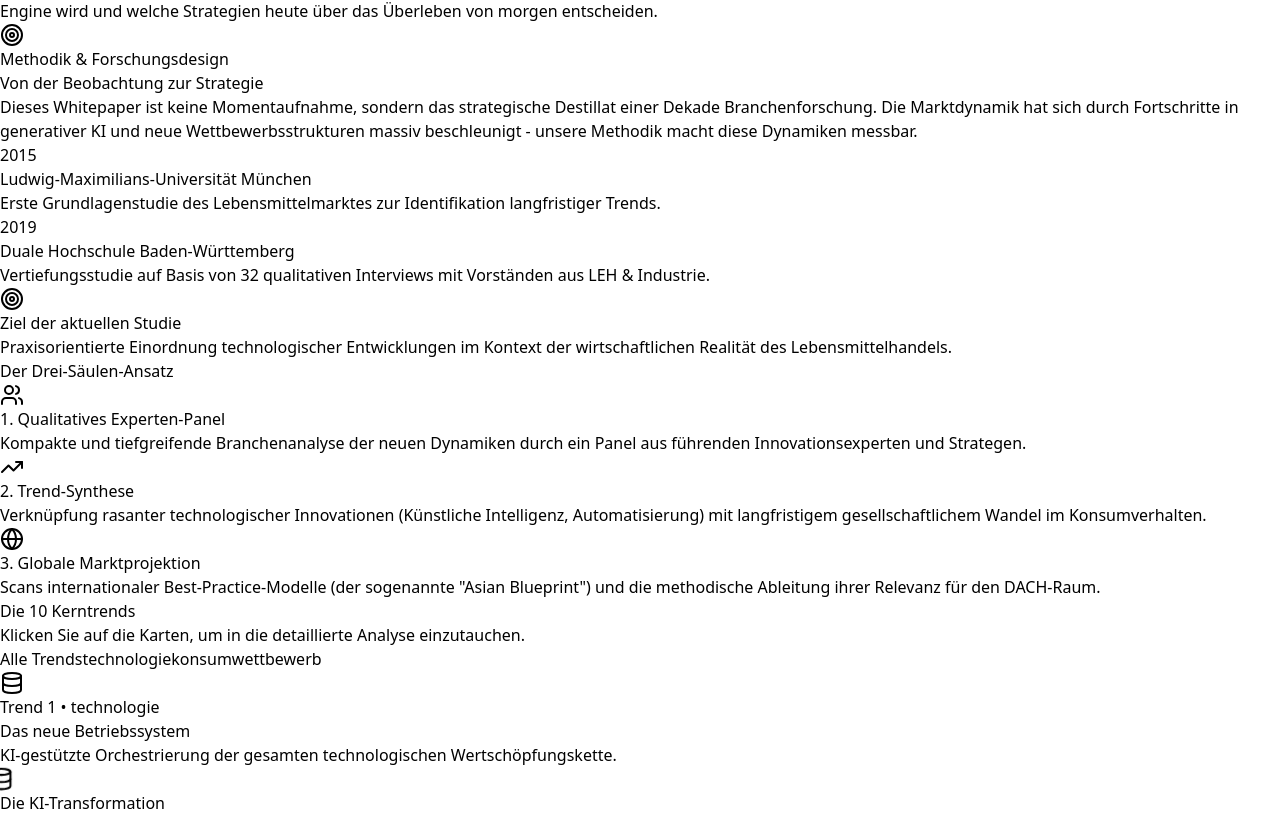
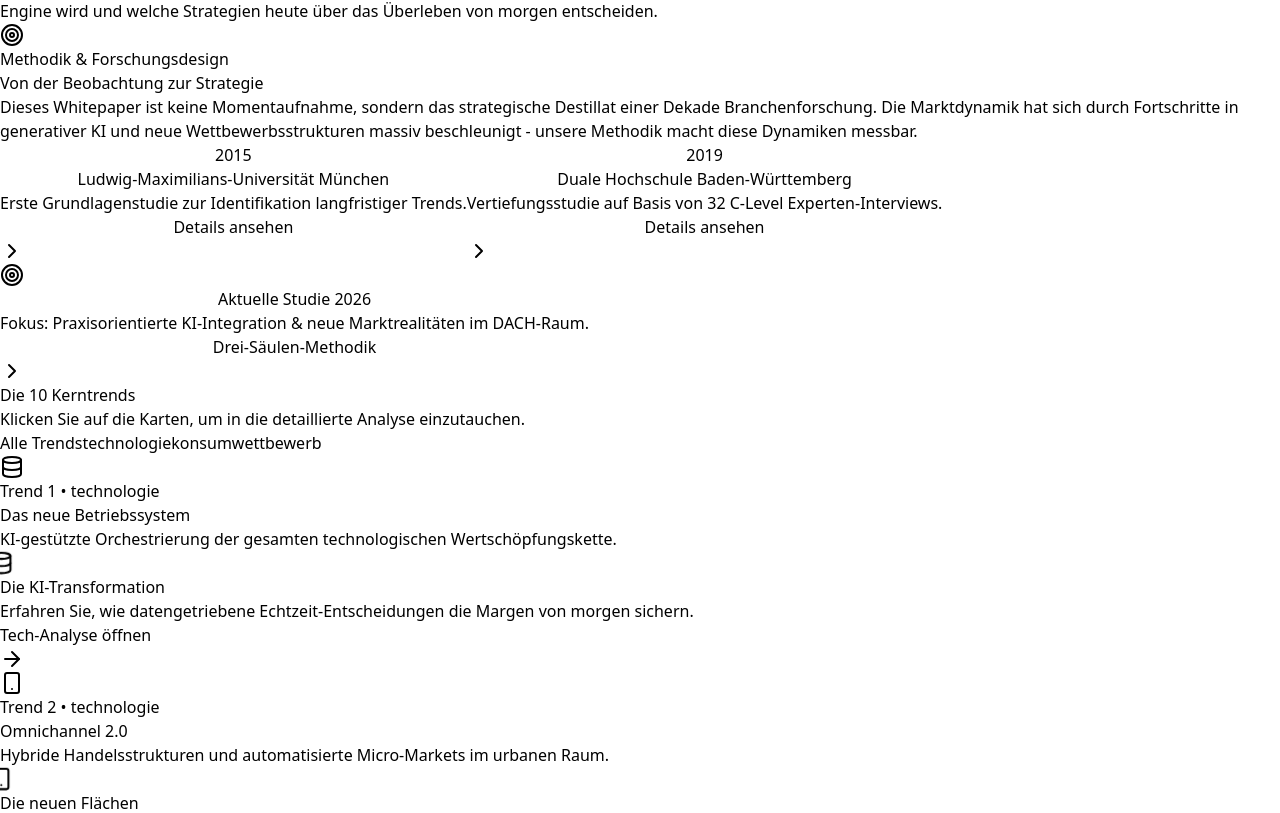
Before and after one commit to strategiepilot/trends2030-app, a React (Vite) app: page / in a window 1280 px wide. Shown: the part 567-1380 px from the top of the page. Built offline with nearby package versions, Linux system fonts and the light colour scheme.

Commit message:
feat: restructure methodology into interactive study modals

```diff
--- a/src/App.jsx
+++ b/src/App.jsx
@@ -24,6 +24,7 @@ import {
 export default function App() {
   const [activeTab, setActiveTab] = useState('all');
   const [selectedTrend, setSelectedTrend] = useState(null);
+  const [selectedStudy, setSelectedStudy] = useState(null);
   const [searchQuery, setSearchQuery] = useState('');
   const [isDownloadModalOpen, setIsDownloadModalOpen] = useState(false);
   const [modalType, setModalType] = useState('download'); // 'download' or 'appointment'
@@ -387,81 +388,49 @@ export default function App() {
                 </p>
               </div>
 
-              {/* Historische Timeline (Horizontal) */}
+              {/* Historische Timeline (Horizontal) - Jetzt klickbar */}
               <div className="grid grid-cols-1 lg:grid-cols-3 gap-6 w-full">
-                <div className="flex flex-col items-center text-center p-8 bg-white/50 backdrop-blur-md rounded-[32px] border border-white shadow-sm hover:shadow-md hover:-translate-y-1 transition-transform">
-                  <div className="w-16 h-16 rounded-2xl bg-gradient-to-br from-blue-500 to-indigo-600 flex items-center justify-center text-white font-extrabold shadow-lg shadow-blue-500/20 text-xl mb-6">
+                <button
+                  onClick={() => setSelectedStudy('2015')}
+                  className="group flex flex-col items-center text-center p-8 bg-white/50 backdrop-blur-md rounded-[32px] border border-white shadow-sm hover:shadow-xl hover:-translate-y-2 transition-all duration-300"
+                >
+                  <div className="w-16 h-16 rounded-2xl bg-gradient-to-br from-blue-500 to-indigo-600 flex items-center justify-center text-white font-extrabold shadow-lg shadow-blue-500/20 text-xl mb-6 group-hover:scale-110 transition-transform">
                     2015
                   </div>
                   <h4 className="font-extrabold text-slate-900 text-lg mb-2">Ludwig-Maximilians-Universität München</h4>
-                  <p className="text-slate-600 text-sm font-medium">Erste Grundlagenstudie des Lebensmittelmarktes zur Identifikation langfristiger Trends.</p>
-                </div>
+                  <p className="text-slate-600 text-sm font-medium">Erste Grundlagenstudie zur Identifikation langfristiger Trends.</p>
+                  <div className="mt-4 flex items-center gap-2 text-blue-600 text-xs font-bold uppercase tracking-wider opacity-0 group-hover:opacity-100 transition-opacity">
+                    Details ansehen <ChevronRight className="w-3 h-3" />
+                  </div>
+                </button>
 
-                <div className="flex flex-col items-center text-center p-8 bg-white/50 backdrop-blur-md rounded-[32px] border border-white shadow-sm hover:shadow-md hover:-translate-y-1 transition-transform">
-                  <div className="w-16 h-16 rounded-2xl bg-gradient-to-br from-slate-700 to-slate-900 flex items-center justify-center text-white font-extrabold shadow-lg shadow-slate-900/20 text-xl mb-6">
+                <button
+                  onClick={() => setSelectedStudy('2019')}
+                  className="group flex flex-col items-center text-center p-8 bg-white/50 backdrop-blur-md rounded-[32px] border border-white shadow-sm hover:shadow-xl hover:-translate-y-2 transition-all duration-300"
+                >
+                  <div className="w-16 h-16 rounded-2xl bg-gradient-to-br from-slate-700 to-slate-900 flex items-center justify-center text-white font-extrabold shadow-lg shadow-slate-900/20 text-xl mb-6 group-hover:scale-110 transition-transform">
                     2019
                   </div>
                   <h4 className="font-extrabold text-slate-900 text-lg mb-2">Duale Hochschule Baden-Württemberg</h4>
-                  <p className="text-slate-600 text-sm font-medium">Vertiefungsstudie auf Basis von 32 qualitativen Interviews mit Vorständen aus LEH & Industrie.</p>
-                </div>
+                  <p className="text-slate-600 text-sm font-medium">Vertiefungsstudie auf Basis von 32 C-Level Experten-Interviews.</p>
+                  <div className="mt-4 flex items-center gap-2 text-slate-700 text-xs font-bold uppercase tracking-wider opacity-0 group-hover:opacity-100 transition-opacity">
+                    Details ansehen <ChevronRight className="w-3 h-3" />
+                  </div>
+                </button>
 
-                <div className="flex flex-col items-center text-center p-8 bg-white/50 backdrop-blur-md rounded-[32px] border border-white shadow-sm hover:shadow-md hover:-translate-y-1 transition-transform">
-                  <div className="w-16 h-16 rounded-2xl bg-gradient-to-br from-orange-400 to-orange-600 flex items-center justify-center text-white font-extrabold shadow-lg shadow-orange-500/20 mb-6">
+                <button
+                  onClick={() => setSelectedStudy('2026')}
+                  className="group flex flex-col items-center text-center p-8 bg-white/70 backdrop-blur-md rounded-[32px] border-2 border-orange-500/20 shadow-xl shadow-orange-500/5 hover:shadow-orange-500/10 hover:-translate-y-2 transition-all duration-300"
+                >
+                  <div className="w-16 h-16 rounded-2xl bg-gradient-to-br from-orange-400 to-orange-600 flex items-center justify-center text-white font-extrabold shadow-lg shadow-orange-500/20 mb-6 group-hover:scale-110 transition-transform">
                     <Target className="w-8 h-8" />
                   </div>
-                  <h4 className="font-extrabold text-slate-900 text-lg mb-2">Ziel der aktuellen Studie</h4>
-                  <p className="text-slate-600 text-sm font-medium">Praxisorientierte Einordnung technologischer Entwicklungen im Kontext der wirtschaftlichen Realität des Lebensmittelhandels.</p>
-                </div>
-              </div>
-
-              {/* Die 3 Säulen (Horizontal) */}
-              <div className="w-full pt-8">
-                <h3 className="text-3xl font-extrabold text-slate-900 text-center mb-10">Der Drei-Säulen-Ansatz</h3>
-                <div className="grid lg:grid-cols-3 gap-6 w-full">
-
-                  {/* Pillar 1 */}
-                  <div className="group relative bg-white/40 backdrop-blur-xl border border-white/80 p-8 rounded-[32px] shadow-[0_8px_30px_rgb(0,0,0,0.06)] hover:shadow-[0_20px_40px_rgb(0,0,0,0.12)] hover:-translate-y-2 hover:bg-white/60 transition-all duration-500 cursor-pointer overflow-hidden flex flex-col">
-                    <div className="absolute top-0 right-0 w-40 h-40 bg-blue-400/10 rounded-full blur-3xl -mr-10 -mt-10 group-hover:bg-blue-400/20 transition-colors duration-500" />
-                    <div className="w-14 h-14 rounded-2xl bg-white shadow-sm border border-slate-100 flex items-center justify-center flex-shrink-0 group-hover:scale-110 group-hover:rotate-3 transition-transform duration-500 mb-6 relative z-10">
-                      <Users className="w-7 h-7 text-blue-600" />
-                    </div>
-                    <div className="relative z-10 flex-1">
-                      <h4 className="text-xl font-extrabold text-slate-900 mb-3">1. Qualitatives Experten-Panel</h4>
-                      <p className="text-slate-600 leading-relaxed font-medium">
-                        Kompakte und tiefgreifende Branchenanalyse der neuen Dynamiken durch ein Panel aus führenden Innovationsexperten und Strategen.
-                      </p>
-                    </div>
+                  <h4 className="font-extrabold text-slate-900 text-lg mb-2 underline decoration-orange-500/30 decoration-2 underline-offset-4">Aktuelle Studie 2026</h4>
+                  <p className="text-slate-600 text-sm font-medium">Fokus: Praxisorientierte KI-Integration & neue Marktrealitäten im DACH-Raum.</p>
+                  <div className="mt-4 flex items-center gap-2 text-orange-600 text-xs font-bold uppercase tracking-wider opacity-100 group-hover:scale-105 transition-all">
+                    Drei-Säulen-Methodik <ChevronRight className="w-3 h-3" />
                   </div>
-
-                  {/* Pillar 2 */}
-                  <div className="group relative bg-white/40 backdrop-blur-xl border border-white/80 p-8 rounded-[32px] shadow-[0_8px_30px_rgb(0,0,0,0.06)] hover:shadow-[0_20px_40px_rgb(0,0,0,0.12)] hover:-translate-y-2 hover:bg-white/60 transition-all duration-500 cursor-pointer overflow-hidden flex flex-col">
-                    <div className="absolute top-0 right-0 w-40 h-40 bg-purple-400/10 rounded-full blur-3xl -mr-10 -mt-10 group-hover:bg-purple-400/20 transition-colors duration-500" />
-                    <div className="w-14 h-14 rounded-2xl bg-white shadow-sm border border-slate-100 flex items-center justify-center flex-shrink-0 group-hover:scale-110 group-hover:rotate-3 transition-transform duration-500 mb-6 relative z-10">
-                      <TrendingUp className="w-7 h-7 text-purple-600" />
-                    </div>
-                    <div className="relative z-10 flex-1">
-                      <h4 className="text-xl font-extrabold text-slate-900 mb-3">2. Trend-Synthese</h4>
-                      <p className="text-slate-600 leading-relaxed font-medium">
-                        Verknüpfung rasanter technologischer Innovationen (Künstliche Intelligenz, Automatisierung) mit langfristigem gesellschaftlichem Wandel im Konsumverhalten.
-                      </p>
-                    </div>
-                  </div>
-
-                  {/* Pillar 3 */}
-                  <div className="group relative bg-white/40 backdrop-blur-xl border border-white/80 p-8 rounded-[32px] shadow-[0_8px_30px_rgb(0,0,0,0.06)] hover:shadow-[0_20px_40px_rgb(0,0,0,0.12)] hover:-translate-y-2 hover:bg-white/60 transition-all duration-500 cursor-pointer overflow-hidden flex flex-col">
-                    <div className="absolute top-0 right-0 w-40 h-40 bg-orange-400/10 rounded-full blur-3xl -mr-10 -mt-10 group-hover:bg-orange-400/20 transition-colors duration-500" />
-                    <div className="w-14 h-14 rounded-2xl bg-white shadow-sm border border-slate-100 flex items-center justify-center flex-shrink-0 group-hover:scale-110 group-hover:rotate-3 transition-transform duration-500 mb-6 relative z-10">
-                      <Globe className="w-7 h-7 text-orange-500" />
-                    </div>
-                    <div className="relative z-10 flex-1">
-                      <h4 className="text-xl font-extrabold text-slate-900 mb-3">3. Globale Marktprojektion</h4>
-                      <p className="text-slate-600 leading-relaxed font-medium">
-                        Scans internationaler Best-Practice-Modelle (der sogenannte "Asian Blueprint") und die methodische Ableitung ihrer Relevanz für den DACH-Raum.
-                      </p>
-                    </div>
-                  </div>
-
-                </div>
+                </button>
               </div>
             </div>
           </div>
@@ -751,7 +720,7 @@ export default function App() {
               className="w-full sm:w-auto flex items-center justify-center gap-2 px-8 py-5 bg-blue-600 text-white font-extrabold rounded-3xl hover:bg-blue-700 hover:shadow-2xl hover:shadow-blue-500/30 hover:-translate-y-1 transition-all text-xl"
             >
               <Download className="w-6 h-6" />
-              Studie herunterladen
+              Studie 2026 sichern
             </button>
             <button
               onClick={() => { setModalType('appointment'); setIsDownloadModalOpen(true); }}
@@ -989,6 +958,136 @@ export default function App() {
           </div>
         </div>
       )}
+      {/* Study Detail Modal */}
+      {selectedStudy && (
+        <div className="fixed inset-0 z-[110] flex items-center justify-center p-4 sm:p-6">
+          <div
+            className="absolute inset-0 bg-slate-900/60 backdrop-blur-xl"
+            onClick={() => setSelectedStudy(null)}
+          ></div>
+          <div className="relative w-full max-w-4xl bg-white/95 backdrop-blur-2xl rounded-[40px] shadow-2xl border border-white/50 overflow-hidden max-h-[90vh] flex flex-col">
+            {/* Modal Header */}
+            <div className="p-8 pb-4 flex items-center justify-between">
+              <div className="flex items-center gap-4">
+                <div className={`w-14 h-14 rounded-2xl flex items-center justify-center text-white font-extrabold shadow-lg ${
+                  selectedStudy === '2015' ? 'bg-gradient-to-br from-blue-500 to-indigo-600' :
+                  selectedStudy === '2019' ? 'bg-gradient-to-br from-slate-700 to-slate-900' :
+                  'bg-gradient-to-br from-orange-400 to-orange-600'
+                }`}>
+                  {selectedStudy === '2026' ? <Target className="w-7 h-7" /> : selectedStudy}
+                </div>
+                <div>
+                  <h3 className="text-2xl font-extrabold text-slate-900">
+                    {selectedStudy === '2015' && "Grundlagenstudie 2015"}
+                    {selectedStudy === '2019' && "Vertiefungsstudie 2019"}
+                    {selectedStudy === '2026' && "Wissenschaftliches Fundament 2026"}
+                  </h3>
+                  <p className="text-slate-500 font-medium">
+                    {selectedStudy === '2015' && "LMU München"}
+                    {selectedStudy === '2019' && "DHBW Ravensburg"}
+                    {selectedStudy === '2026' && "Methodik & Forschungsdesign"}
+                  </p>
+                </div>
+              </div>
+              <button
+                onClick={() => setSelectedStudy(null)}
+                className="p-2 rounded-full bg-slate-100 text-slate-500 hover:bg-slate-200 transition-colors"
+              >
+                <X className="w-6 h-6" />
+              </button>
+            </div>
+
+            {/* Modal Content */}
+            <div className="p-8 pt-4 overflow-y-auto">
+              {selectedStudy === '2026' ? (
+                <div className="space-y-10">
+                  <p className="text-lg text-slate-700 leading-relaxed font-semibold bg-blue-50/50 p-6 rounded-3xl border border-blue-100/50">
+                    Das Ziel der aktuellen Studie ist eine praxisorientierte Einordnung technologischer Entwicklungen im Kontext der wirtschaftlichen Realität des Lebensmittelhandels. Wir nutzen einen Drei-Säulen-Ansatz:
+                  </p>
+
+                  <div className="grid md:grid-cols-3 gap-6">
+                    {/* Pillar 1 */}
+                    <div className="bg-white border border-slate-100 p-8 rounded-[32px] shadow-sm flex flex-col">
+                      <div className="w-12 h-12 rounded-2xl bg-blue-50 flex items-center justify-center mb-6">
+                        <Users className="w-6 h-6 text-blue-600" />
+                      </div>
+                      <h4 className="text-lg font-extrabold text-slate-900 mb-3">1. Qualitatives Experten-Panel</h4>
+                      <p className="text-slate-600 text-sm leading-relaxed">
+                        Kompakte und tiefgreifende Branchenanalyse der neuen Dynamiken durch ein Panel aus führenden Innovationsexperten und Strategen.
+                      </p>
+                    </div>
+
+                    {/* Pillar 2 */}
+                    <div className="bg-white border border-slate-100 p-8 rounded-[32px] shadow-sm flex flex-col">
+                      <div className="w-12 h-12 rounded-2xl bg-purple-50 flex items-center justify-center mb-6">
+                        <TrendingUp className="w-6 h-6 text-purple-600" />
+                      </div>
+                      <h4 className="text-lg font-extrabold text-slate-900 mb-3">2. Trend-Synthese</h4>
+                      <p className="text-slate-600 text-sm leading-relaxed">
+                        Verknüpfung rasanter technologischer Innovationen (KI, Automatisierung) mit langfristigem gesellschaftlichem Wandel.
+                      </p>
+                    </div>
+
+                    {/* Pillar 3 */}
+                    <div className="bg-white border border-slate-100 p-8 rounded-[32px] shadow-sm flex flex-col">
+                      <div className="w-12 h-12 rounded-2xl bg-orange-50 flex items-center justify-center mb-6">
+                        <Globe className="w-6 h-6 text-orange-500" />
+                      </div>
+                      <h4 className="text-lg font-extrabold text-slate-900 mb-3">3. Globale Marktprojektion</h4>
+                      <p className="text-slate-600 text-sm leading-relaxed">
+                        Scans internationaler Best-Practice-Modelle (Asian Blueprint) und die Ableitung ihrer Relevanz für den DACH-Raum.
+                      </p>
+                    </div>
+                  </div>
+
+                  <div className="pt-6 flex justify-center">
+                    <button
+                      onClick={() => { setSelectedStudy(null); setModalType('download'); setIsDownloadModalOpen(true); }}
+                      className="flex items-center gap-2 px-8 py-4 bg-slate-900 text-white font-bold rounded-2xl hover:bg-blue-600 transition-all shadow-lg"
+                    >
+                      <Download className="w-5 h-5" />
+                      Komplette Studie 2026 jetzt downloaden
+                    </button>
+                  </div>
+                </div>
+              ) : (
+                <div className="space-y-6">
+                  <div className="prose prose-slate max-w-none">
+                    <p className="text-lg text-slate-700 leading-relaxed italic border-l-4 border-slate-200 pl-6">
+                      "Den Wandel nicht nur beobachten, sondern methodisch greifbar machen – das war das Ziel bereits vor einer Dekade."
+                    </p>
+                    <p className="text-slate-600 leading-relaxed">
+                      Lorem ipsum dolor sit amet, consetetur sadipscing elitr, sed diam nonumy eirmod tempor invidunt ut labore et dolore magna aliquyam erat, sed diam voluptua. At vero eos et accusam et justo duo dolores et ea rebum. Stet clita kasd gubergren, no sea takimata sanctus est Lorem ipsum dolor sit amet.
+                    </p>
+                    <p className="text-slate-600 leading-relaxed">
+                      Duis autem vel eum iriure dolor in hendrerit in vulputate velit esse molestie consequat, vel illum dolore eu feugiat nulla facilisis at vero eros et accumsan et iusto odio dignissim qui blandit praesent luptatum zzril delenit augue duis dolore te feugait nulla facilisi.
+                    </p>
+                  </div>
+                  <div className="pt-8 grid grid-cols-2 gap-4">
+                    <div className="p-6 bg-slate-50 rounded-2xl">
+                      <div className="text-2xl font-bold text-slate-900">32</div>
+                      <div className="text-xs font-bold text-slate-500 uppercase tracking-wider">Interviews</div>
+                    </div>
+                    <div className="p-6 bg-slate-50 rounded-2xl">
+                      <div className="text-2xl font-bold text-slate-900">100%</div>
+                      <div className="text-xs font-bold text-slate-500 uppercase tracking-wider">Fokus LEH</div>
+                    </div>
+                  </div>
+                </div>
+              )}
+            </div>
+
+            <div className="p-8 border-t border-slate-100 bg-slate-50/50 flex justify-end">
+               <button
+                onClick={() => setSelectedStudy(null)}
+                className="px-6 py-2 bg-white border border-slate-200 text-slate-600 font-bold rounded-xl hover:bg-slate-50 transition-colors"
+                >
+                Schließen
+              </button>
+            </div>
+          </div>
+        </div>
+      )}
     </div>
   );
 }
```
